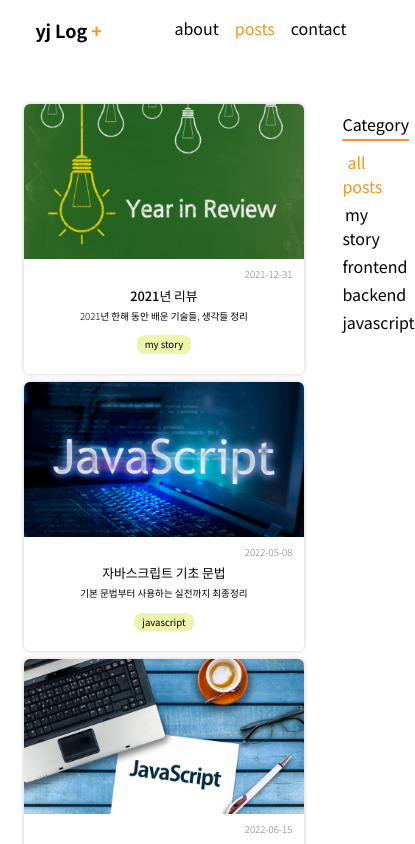
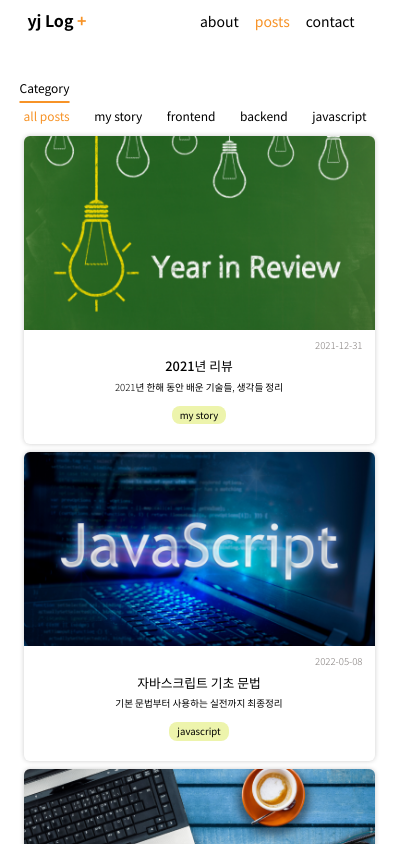
Before and after one commit to yjleeinkr/yj-log, a Next.js app: page /posts in a window 390 px wide. Shown: the top 844 px of the page, 415 px wide, since content can reach past the window. Built offline with nearby package versions, Linux system fonts and the light colour scheme.

Commit message:
styling header, posts page

```diff
--- a/src/components/Header.tsx
+++ b/src/components/Header.tsx
@@ -16,8 +16,8 @@ export default function Header() {
   const pathname = usePathname();
 
   return (
-    <header className="flex p-4 justify-between max-w-[90%] lg:max-w-[85%] xl:max-w-[75%] m-zero-auto">
-      <h1 className="text-lg font-bold whitespace-nowrap">
+    <header className="flex p-2 sm:p-4 justify-between max-w-[90%] lg:max-w-[85%] xl:max-w-[75%] m-zero-auto">
+      <h1 className="text-base sm:text-lg font-bold whitespace-nowrap">
         <Link href="/">
           yj Log <span className="text-highlight">+</span>
         </Link>
@@ -29,7 +29,7 @@ export default function Header() {
             key={`menu_${i}`}
             className={`${
               pathname === menu.path ? 'text-highlight' : 'text-primary'
-            } p-2 text-base transition-all hover:text-highlight hover:duration-100`}
+            } p-2 text-sm sm:text-base transition-all hover:text-highlight hover:duration-100`}
           >
             {menu.name}
           </Link>
--- a/src/components/PostList.tsx
+++ b/src/components/PostList.tsx
@@ -15,22 +15,26 @@ export default function PostList({ posts }: { posts: PostProps[] }) {
   }, [category]);
 
   return (
-    <div className="flex justify-between py-10">
-      <main className="w-[80%]">
+    <div className="flex py-7 sm:py-10 flex-col-reverse sm:flex-row sm:justify-between">
+      <main className="w-full sm:w-[80%]">
         {postList.map((post, i) => (
           <PostCard post={post} version="md" key={`${post.category}_${i}`} />
         ))}
       </main>
-      <nav className="w-[8%] text-center">
-        <h2 className="underline underline-offset-8 decoration-highlight decoration-2 py-3">Category</h2>
-        <ul>
+      <nav className="sm:w-[8%] sm:text-center">
+        <h2 className="underline underline-offset-8 decoration-highlight decoration-2 py-3 text-xs sm:text-sm">
+          Category
+        </h2>
+        <ul className="flex sm:inline-block justify-between">
           {categories.map(cate => (
             <li
               key={cate}
               onClick={() => {
                 setCategory(cate);
               }}
-              className={`${cate === category ? 'text-highlight' : 'text-primary'} cursor-pointer py-0.5`}
+              className={`${
+                cate === category ? 'text-highlight' : 'text-primary'
+              } cursor-pointer px-1 pb-2 sm:px-0 sm:py-0.5 text-xs sm:text-sm whitespace-nowrap`}
             >
               {cate}
             </li>
```
